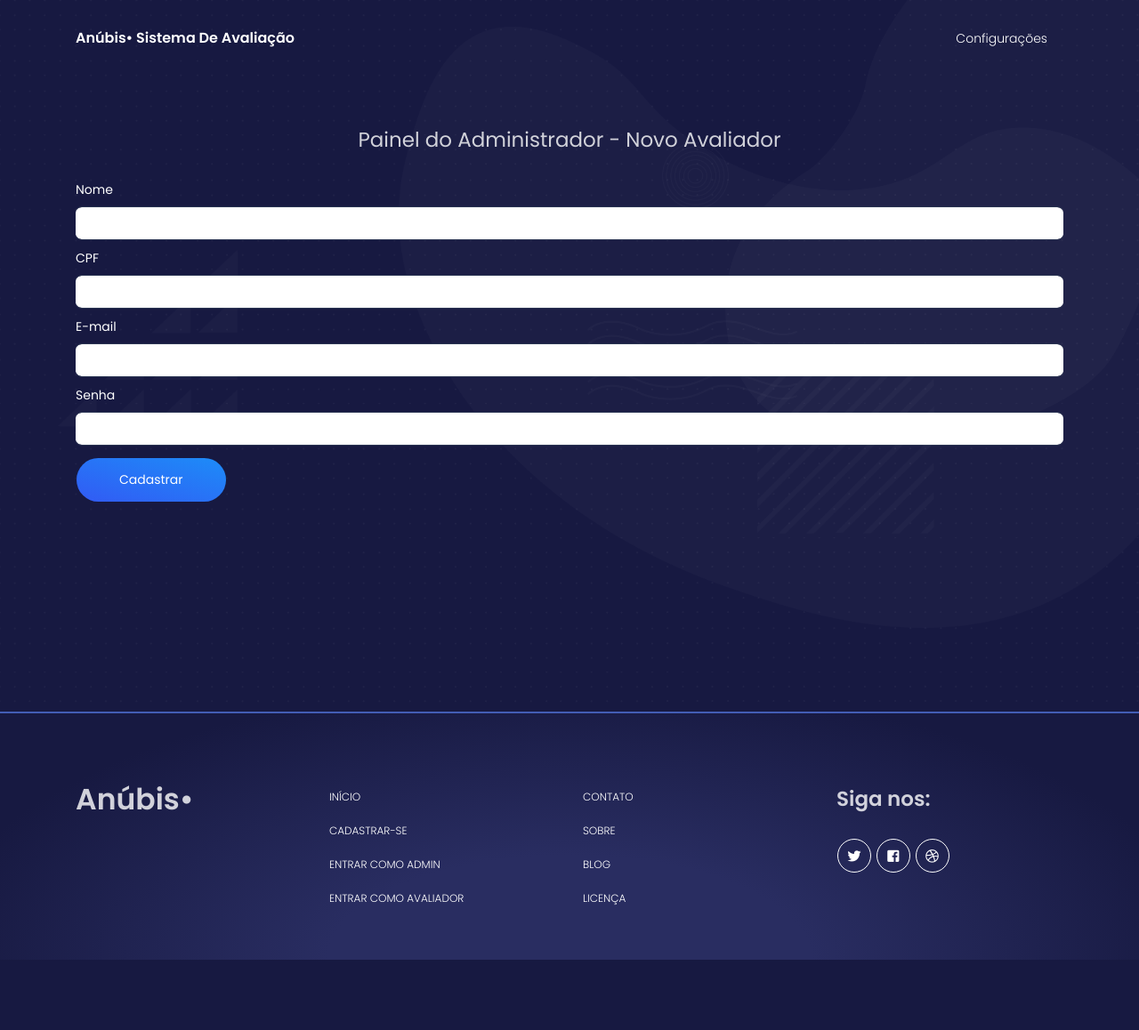
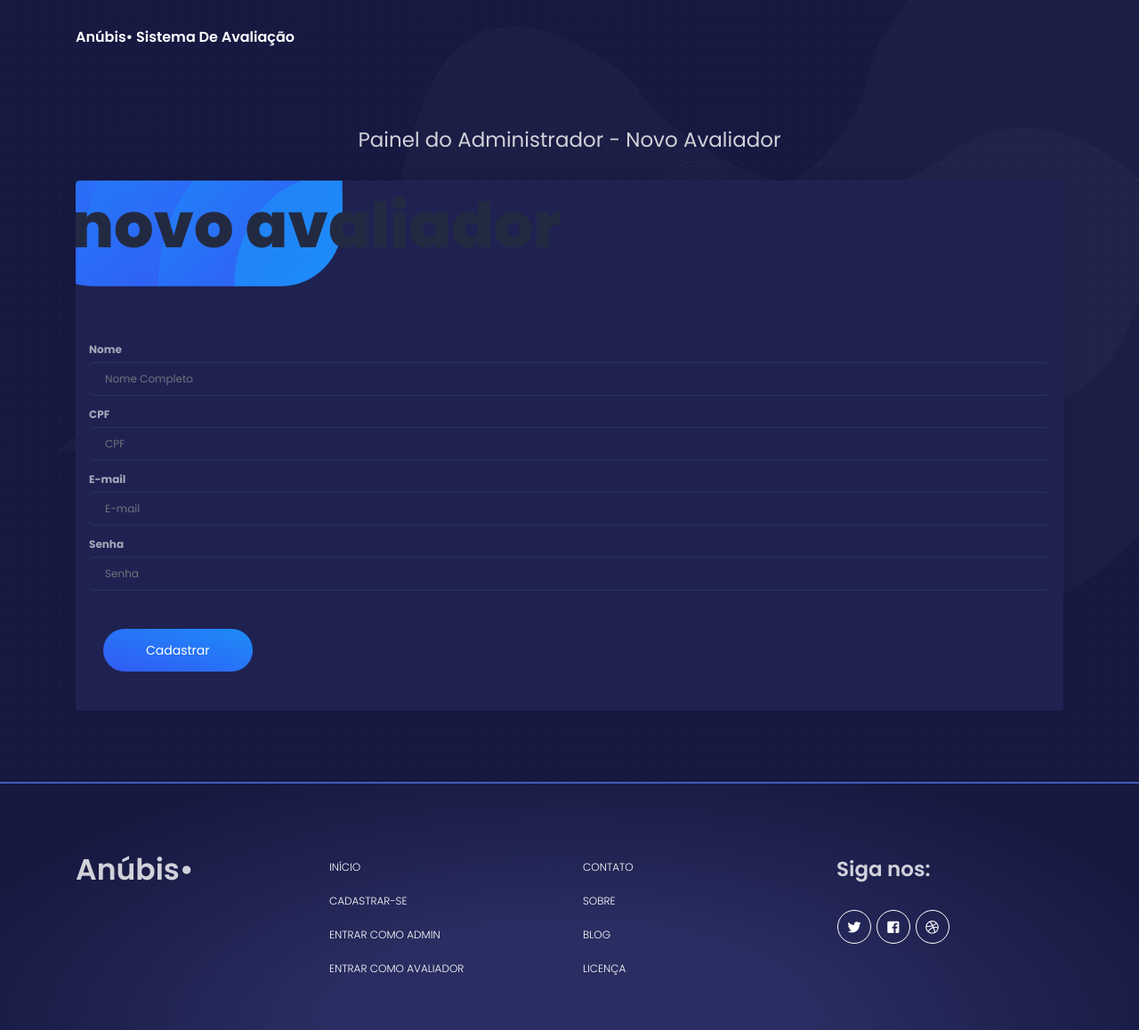
Before and after one commit to vieiraeduardos/anubis, a Flask app: page /judges/new/ in a window 1280 px wide. Shown: the whole page at 89% size. Before the commit the page ends 1079 px from the top, so only its background shows below. Run offline with Flask 2, Linux system fonts and the light colour scheme; some libraries are stand-ins or nearby versions.

Commit message:
Fixing bugs at new-judge.html and others

```diff
--- a/app/templates/new-author.html
+++ b/app/templates/new-author.html
@@ -32,10 +32,10 @@
         <ul class="navbar-nav">
           <!--<li class="nav-item">
             <a class="nav-link" href="../events.html">Eventos</a>
-          </li>-->
+          </li>
           <li class="nav-item">
             <a class="nav-link" href="/settings/">Configurações</a>
-          </li>
+          </li>-->
         </ul>
       </div>
     </div>
--- a/app/templates/new-evaluation.html
+++ b/app/templates/new-evaluation.html
@@ -32,10 +32,10 @@
         <ul class="navbar-nav">
           <!--<li class="nav-item">
             <a class="nav-link" href="../events.html">Eventos</a>
-          </li>-->
+          </li>
           <li class="nav-item">
             <a class="nav-link" href="/settings/">Configurações</a>
-          </li>
+          </li>-->
         </ul>
       </div>
     </div>
--- a/app/templates/new-judge.html
+++ b/app/templates/new-judge.html
@@ -32,10 +32,10 @@
         <ul class="navbar-nav">
           <!--<li class="nav-item">
             <a class="nav-link" href="../events.html">Eventos</a>
-          </li>-->
+          </li>
           <li class="nav-item">
             <a class="nav-link" href="/settings/">Configurações</a>
-          </li>
+          </li>-->
         </ul>
       </div>
     </div>
@@ -56,32 +56,46 @@
           <div class="row row-grid justify-content-between  text-left">
 
             <div class="col-lg-12 col-sm-12">
-                <form action="/judges/" method="POST">
-                  <label for="">Nome</label>
+              <div class="card card-register">
+                <div class="card-header">
+                  <img class="card-img" src="{{ url_for('static', filename='assets/img/square1.png') }}" alt="Card image">
+                  <h4 class="card-title">Novo Avaliador</h4>
+                </div>
+                <div class="card-body">
+                  <form class="form" action="/judges/" method="POST">
+                    <label style="font-weight: bold;">Nome</label>
                     <div class="input-group">
 
-                    <input name="name" type="text" class="form-control" style="color: black; background-color: white;">
+                      <input name="name" type="text" placeholder="Nome Completo" class="form-control">
                     </div>
-                  <label for="">CPF</label>
+
+                    <label style="font-weight: bold;">CPF</label>
                     <div class="input-group">
 
-                    <input name="cpf" type="text" class="form-control" style="color: black; background-color: white;">
+                      <input name="cpf" type="text" placeholder="CPF" class="form-control">
                     </div>
 
-                  <label for="">E-mail</label>
+
+                    <label style="font-weight: bold;">E-mail</label>
                     <div class="input-group">
 
-                    <input name="email" type="text" class="form-control" style="color: black; background-color: white;">
+                      <input name="email" type="email" placeholder="E-mail" class="form-control">
                     </div>
 
-                  <label for="">Senha</label>
+                    <label style="font-weight: bold;">Senha</label>
                     <div class="input-group">
 
-                    <input name="password" type="text" class="form-control" style="color: black; background-color: white;">
+                      <input name="password" type="password" placeholder="Senha" class="form-control">
                     </div>
 
+                    <div class="card-footer">
                       <button type="submit" class="btn btn-info btn-round btn-lg">Cadastrar</button>
+                    </div>
+
                   </form>
+                </div>
+              </div> <!-- end .card -->
+
             </div>
 
           </div>
```
Also changed, not shown: app/templates/new-paper.html (+4 -5 lines). Lines whose indentation alone changed are shown as unchanged.
